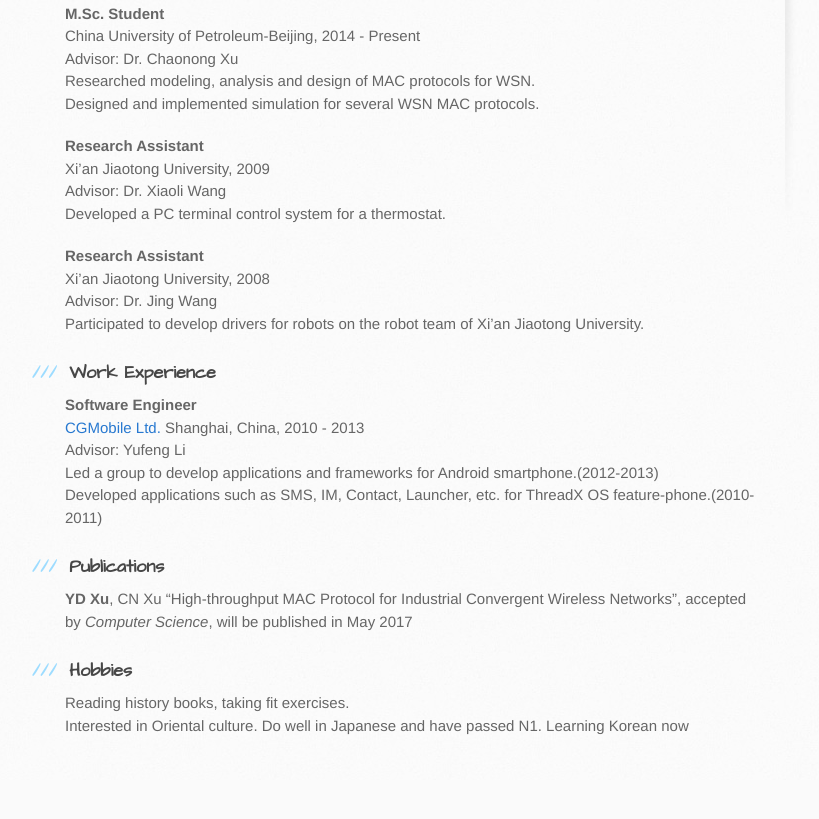
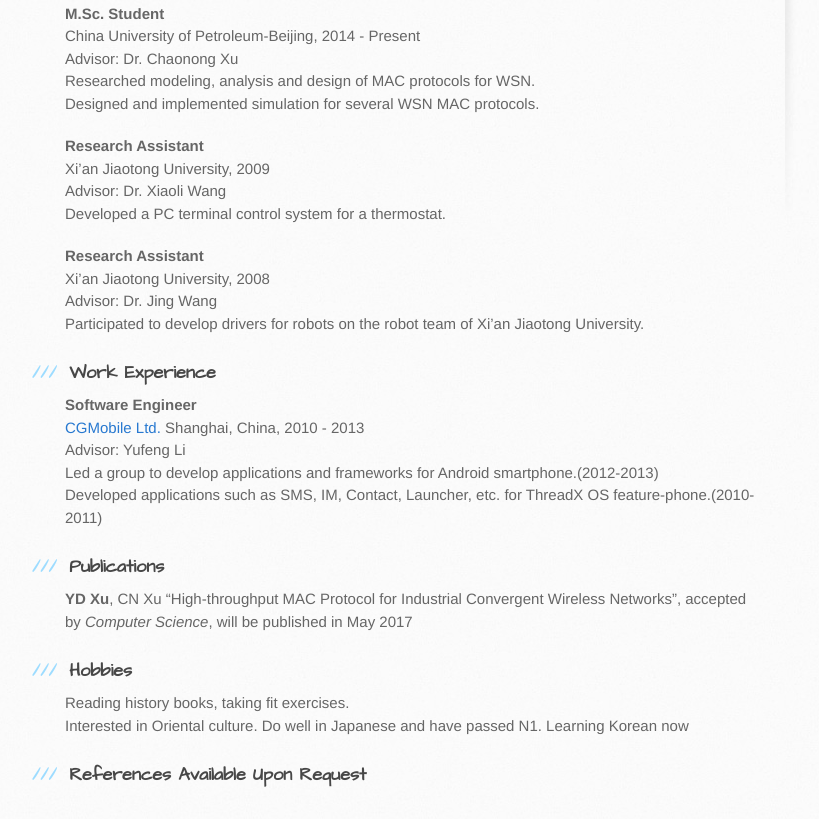
Before and after one commit to xu-yida/mycv.github.com, a plain HTML site: page index.html in a window 1280 px wide. Shown: the part 525-1344 px from the top of the page, without its empty margins (105-924 px from the left). Before the commit the page ends 1305 px from the top, so only its background shows below. Drawn offline with Linux system fonts and the light colour scheme.

Commit message:
Update index.html

```diff
--- a/index.html
+++ b/index.html
@@ -59,6 +59,9 @@
 
 <p>Reading history books, taking fit exercises.<br>Interested in Oriental culture. Do well in Japanese and have passed N1. Learning Korean now</p>
 
+<h3>
+<a id="reference" class="anchor" href="#reference" aria-hidden="true"><span aria-hidden="true" class="octicon octicon-link"></span></a>References Available Upon Request</h3>
+
         </section>
 
         <aside id="sidebar">
```
